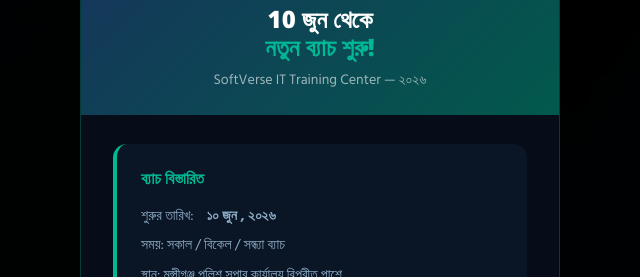
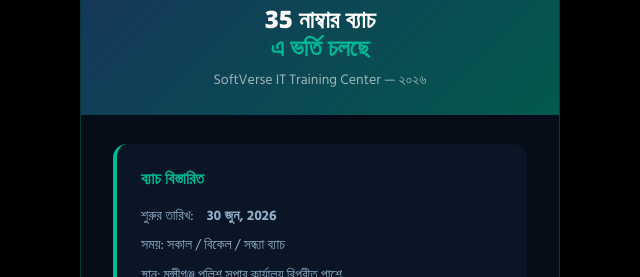
Before and after one commit to marufdev0/softverse-It, a plain HTML site: page index.html in a window 1280 px wide. Shown: the part 238-515 px from the top of the page, 320-960 px from the left. Drawn offline with nearby package versions, Linux system fonts and the light colour scheme; animation ran at ten frames a second.

Commit message:
date chnage

```diff
--- a/JS/main.js
+++ b/JS/main.js
@@ -1,12 +1,12 @@
 
 // card auto
 const courseData = [
-  { id: 'basic',       status: 'open', date: '10 জুন, 2026',  time: '৩টা-৫টা(রবি-মঙ্গল-বৃহ:স), ১টা-৩টা(শনি-সোম-বুধ)' },
-  { id: 'kid',         status: 'open', date: '10 জুন, 2026', time: '৩টা-৫টা(শনি-সোম-বুধ)' },
-  { id: 'graphic',     status: 'open', date: '10 জুন, 2026',  time: '৩টা-৫টা(শনি-সোম-বুধ)' },
-  { id: 'skill-boost',   status: 'open', date: '10 জুন, 2026', time: '৫টা-৭টা(সপ্তাহে ৭ দিন)' },
-  { id: 'ielts', status: 'open', date: '10 জুন, 2026', time: '৫টা-৭টা(শনি-সোম-বুধ)' },
-  { id: 'ict-practice',    status: 'open', date: '10 জুন, 2026', time: '৫টা-৭টা(রবি-মঙ্গল-বৃহ:স)' },
+  { id: 'basic',       status: 'open', date: '30 জুন, 2026',  time: '৩টা-৫টা(রবি-মঙ্গল-বৃহ:স), ১টা-৩টা(শনি-সোম-বুধ)' },
+  { id: 'kid',         status: 'open', date: '30 জুন, 2026', time: '৩টা-৫টা(শনি-সোম-বুধ)' },
+  { id: 'graphic',     status: 'open', date: '30 জুন, 2026',  time: '৩টা-৫টা(শনি-সোম-বুধ)' },
+  { id: 'skill-boost',   status: 'open', date: '30 জুন, 2026', time: '৫টা-৭টা(সপ্তাহে ৭ দিন)' },
+  { id: 'ielts', status: 'open', date: '30 জুন, 2026', time: '৫টা-৭টা(শনি-সোম-বুধ)' },
+  { id: 'ict-practice',    status: 'open', date: '0 জুন, 2026', time: '৫টা-৭টা(রবি-মঙ্গল-বৃহ:স)' },
 ];
 
 const statusLabel = {
@@ -31,7 +31,7 @@
    TICKER DATA —
 ═══════════════════════════════════ */
 const tickerItems = [
-  ' ভর্তি চলছে — 10 জুন, 2026 থেকে নতুন ব্যাচ শুরু',
+  ' ভর্তি চলছে — 30 জুন, 2026 থেকে নতুন ব্যাচ শুরু',
   ' বেসিক কম্পিউটার · গ্রাফিক ডিজাইন · কিডস কম্পিউটার',
   ' যোগাযোগ করুন: 01603-893912',
   ' মুন্সীগঞ্জ পুলিশ সুপার কার্যালয়ের বিপরীত পাশে',
--- a/index.html
+++ b/index.html
@@ -49,13 +49,13 @@
             height="50">
       </div>
       <div class="wm-badge"><span class="wm-badge-dot"></span> ভর্তি চলছে এখনেই</div>
-      <div class="wm-headline">10 জুন থেকে<br/><span>নতুন ব্যাচ শুরু!</span></div>
+     <div class="wm-headline">35 নাম্বার ব্যাচ<br/><span>এ ভর্তি চলছে</span></div>
       <div class="wm-sub">SoftVerse IT Training Center — ২০২৬</div>
     </div>
     <div class="wm-body">
       <div class="wm-batch-card">
         <div class="wm-batch-title">ব্যাচ বিস্তারিত</div>
-        <div class="wm-info-row">শুরুর তারিখ: <strong>&nbsp;১০ জুন , ২০২৬</strong></div>
+        <div class="wm-info-row">শুরুর তারিখ: <strong>&nbsp;30 জুন, 2026</strong></div>
         <div class="wm-info-row">সময়: সকাল / বিকেল / সন্ধ্যা ব্যাচ</div>
         <div class="wm-info-row">স্থান: মুন্সীগঞ্জ পুলিশ সুপার কার্যালয় বিপরীত পাশে</div>
         <div class="wm-info-row">কোর্স: কম্পিউটার বেসিক, গ্রাফিক্স ডিজাইন, কিডস কম্পিউটার</div>
@@ -188,7 +188,7 @@
 ════════════════════════════════════════ -->
 <section class="hero">
   <div class="hero-ring"></div>
-  <div class="live-chip"><span class="live-dot"></span> 29 April — নতুন ব্যাচ শুরু</div>
+  <div class="live-chip"><span class="live-dot"></span> 30 June — নতুন ব্যাচ শুরু</div>
   <h1>
     <span class="h-teal">ডিজিটাল</span> দক্ষতায়<br/>
     <span class="h-grad">এগিয়ে যান</span><br/>
```
